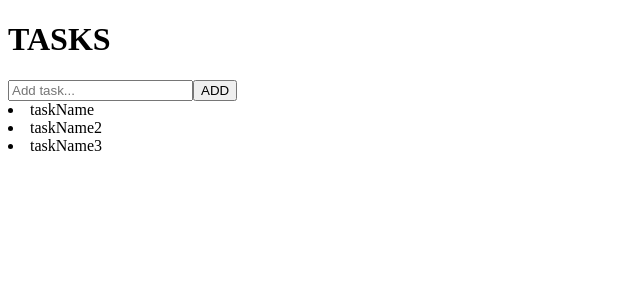
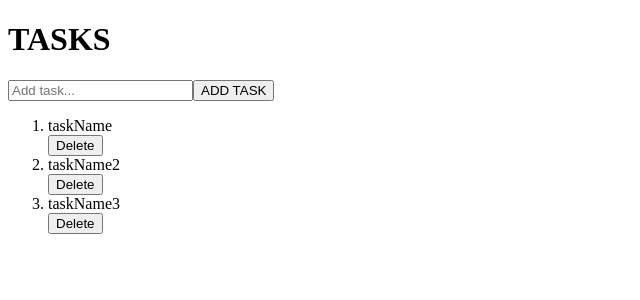
Before and after one commit to popoxta/task-app, a React (Vite) app: page / in a window 1280 px wide. Shown: the top 300 px of the page, without its empty margins (0-640 px from the left). Built offline with nearby package versions, Linux system fonts and the light colour scheme.

Commit message:
added delete button for tasks

```diff
--- a/src/App.jsx
+++ b/src/App.jsx
@@ -11,14 +11,30 @@ export default function App() {
 
     function TasksList() {
         return (
-            tasks.map(task => <li key={task.id}>{task.name}</li>)
+            <ol>
+                {tasks.map(task => <Task task={task} key={task.id}/>)}
+            </ol>
+        )
+    }
+
+    function Task({task}) {
+        return (
+            <>
+                <li>{task.name}</li>
+                <button onClick={() => deleteTask(task.id)}>
+                    Delete
+                </button>
+            </>
         )
     }
 
     function addTask(name) {
-        console.log(tasks)
         const newId = tasks[tasks.length - 1].id + 1 // create new id for new task
         setTasks([...tasks, {id: newId, name}])
+    }
+
+    function deleteTask(id) {
+        setTasks(tasks.filter(task => task.id !== id)) // filter out the task with the matching id
     }
 
     return (
@@ -34,9 +50,8 @@ export default function App() {
                         e.preventDefault()
                         text ? addTask(text) : null
                     }}>
-                ADD
+                ADD TASK
             </button>
-
             <TasksList/>
         </div>
     )
```
